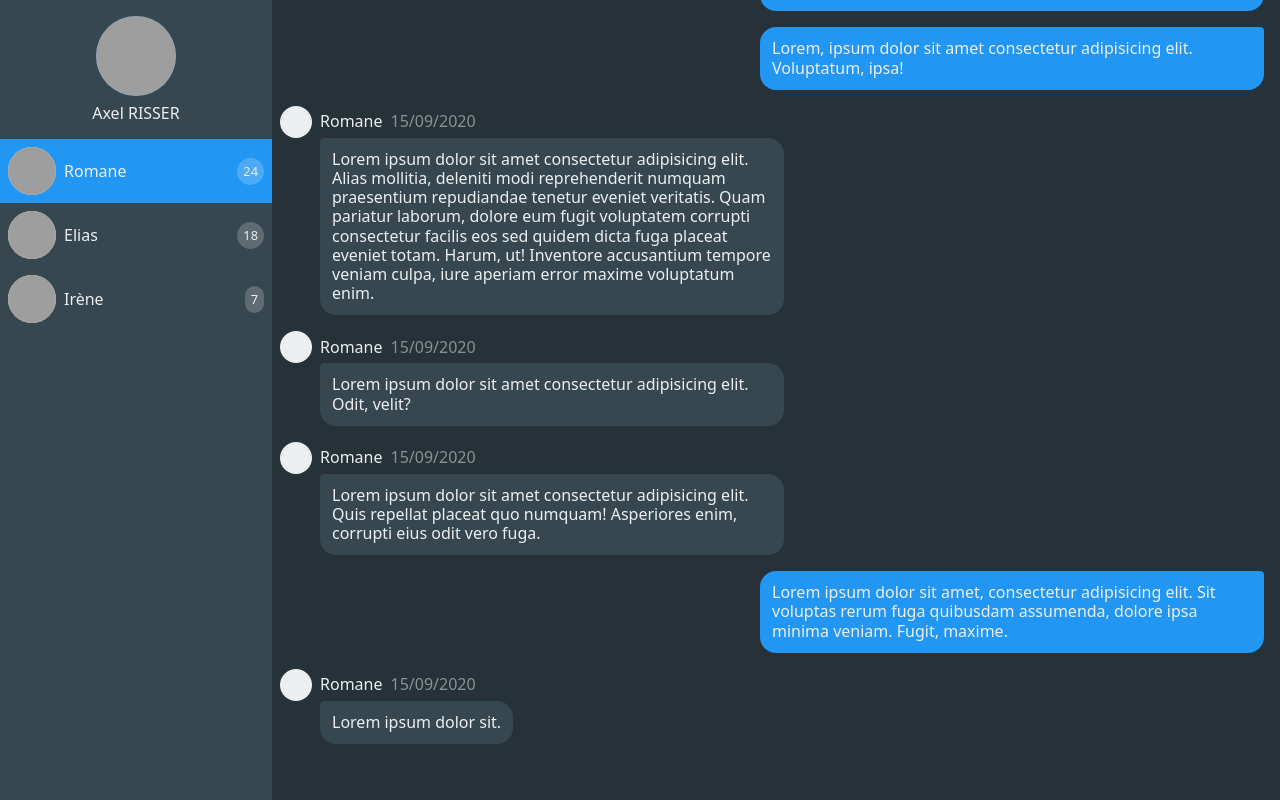
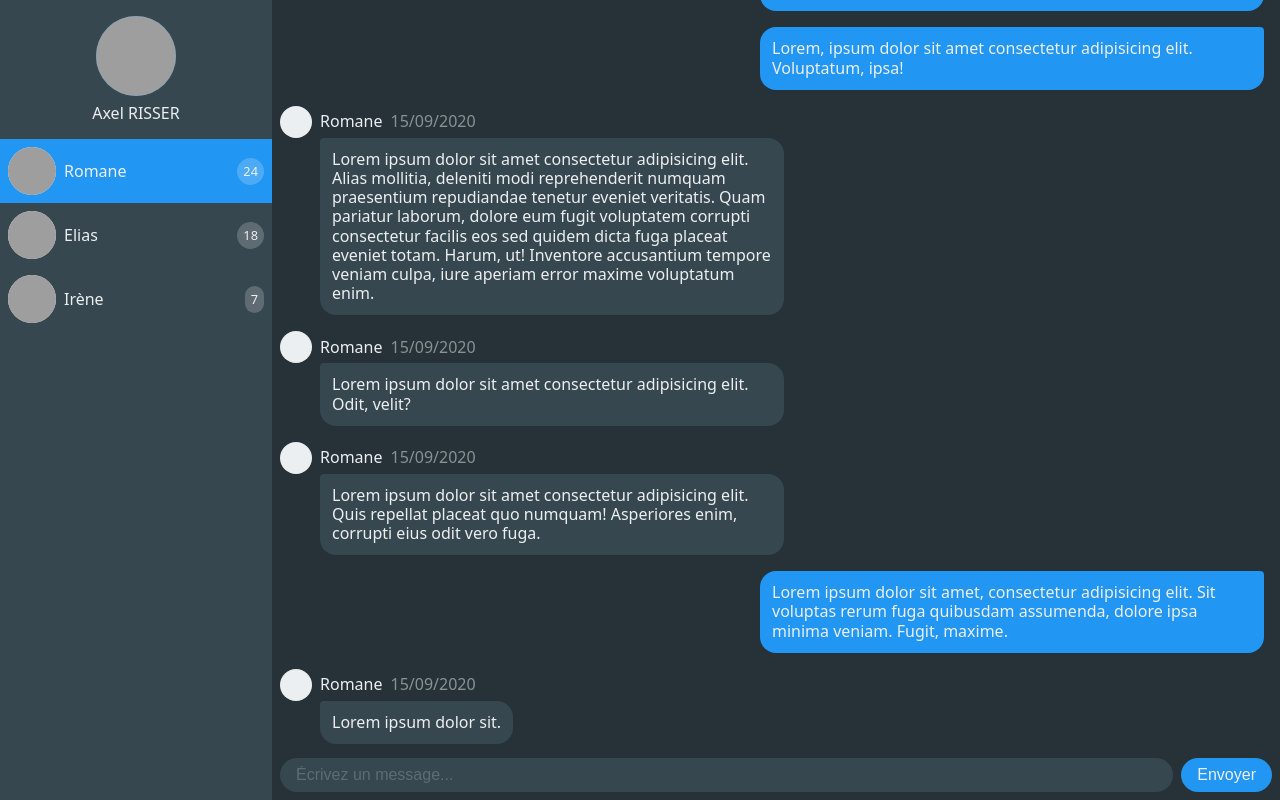
Before and after one commit to MDrapala/chat-bot-git, a plain HTML site: page index.html in a window 1280 px wide. Drawn offline with Linux system fonts and the light colour scheme; grey boxes are pictures that could not be loaded.

Commit message:
style(input): Add message input

```diff
--- a/css/index.css
+++ b/css/index.css
@@ -167,3 +167,45 @@ section {
   padding: 12px;
   border-radius: 16px 4px 16px 16px;
 }
+
+/* =================================
+=============== FORM ===============
+==================================== */
+
+form {
+  background-color: #263238;
+  position: absolute;
+  bottom: 0;
+  left: 0;
+  width: calc(100% - 16px);
+  padding: 8px;
+  display: flex;
+  flex-direction: row;
+}
+
+.form__input {
+  flex-grow: 1;
+  font-size: 1rem;
+  padding: 8px 16px;
+  border: none;
+  outline: none;
+  border-radius: 32px;
+  margin-right: 8px;
+  background-color: #37474F;
+  color: #ECEFF1;
+}
+
+.form__input::placeholder {
+  color: rgba(255, 255, 255, .2);
+}
+
+.form__send {
+  border: none;
+  outline: none;
+  background-color: #2196F3;
+  color: #ECEFF1;
+  border-radius: 32px;
+  padding: 8px 16px;
+  font-size: 1rem;
+  cursor: pointer;
+}
--- a/index.html
+++ b/index.html
@@ -90,6 +90,10 @@
         <p class="tchat__received__message">Lorem ipsum dolor sit, amet consectetur adipisicing elit. Eius sint, officiis autem commodi rerum voluptatibus.</p>
       </div>
     </div>
+    <form action="">
+      <input type="text" name="message" id="message" placeholder="Écrivez un message..." class="form__input">
+      <input type="submit" value="Envoyer" class="form__send">
+    </form>
   </section>
 </body>
 </html>
```
